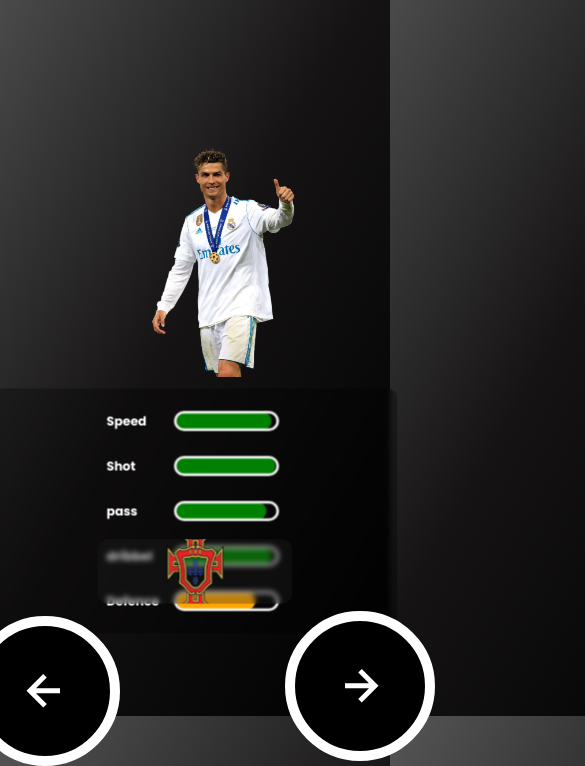
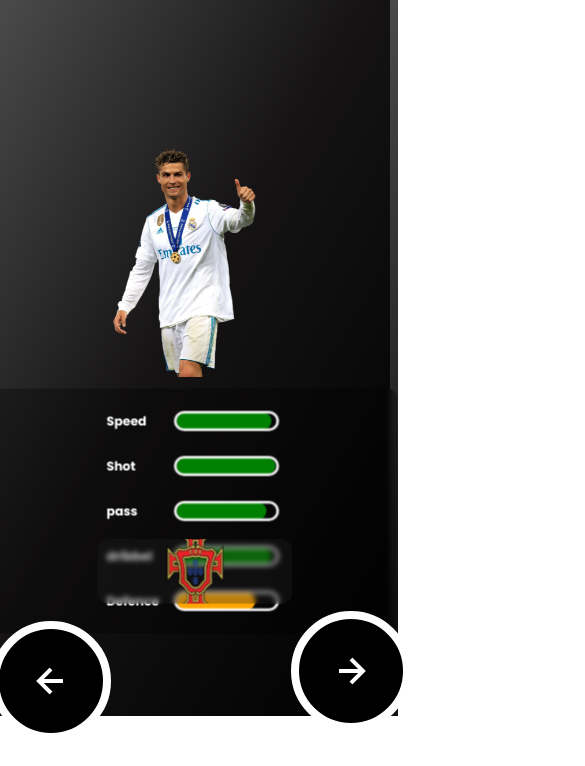
Before and after one commit to Yassine24talbi/football, a plain HTML site: page index.html in a window 390 px wide. Shown: the part 134-900 px from the top of the page, 585 px wide, since content can reach past the window. After the commit the page ends 850 px from the top, so only its background shows below. Drawn offline with nearby package versions, Linux system fonts and the light colour scheme.

Commit message:
Update style.css

```diff
--- a/style.css
+++ b/style.css
@@ -247,10 +247,10 @@ button:hover{
     }
     .player-pic{
         background-size: contain;
-        width: 1000%;
+        width: 80%;
         height: 700px;
         top: -40%;
-        left: 20%;
+        margin-left: auto;
     }
     .power{
         transform: translateY(800px);
@@ -271,8 +271,13 @@ button:hover{
         background-size: 50%;
         background-repeat: no-repeat;
     }
+    button{
+        position: fixed;
+        scale: .8;
+    }
+
     button.left{
         top: 90%;
-        transform: translate(-30px,-15px);
+        transform: translate(-30px,-25px);
     }
 }
```
